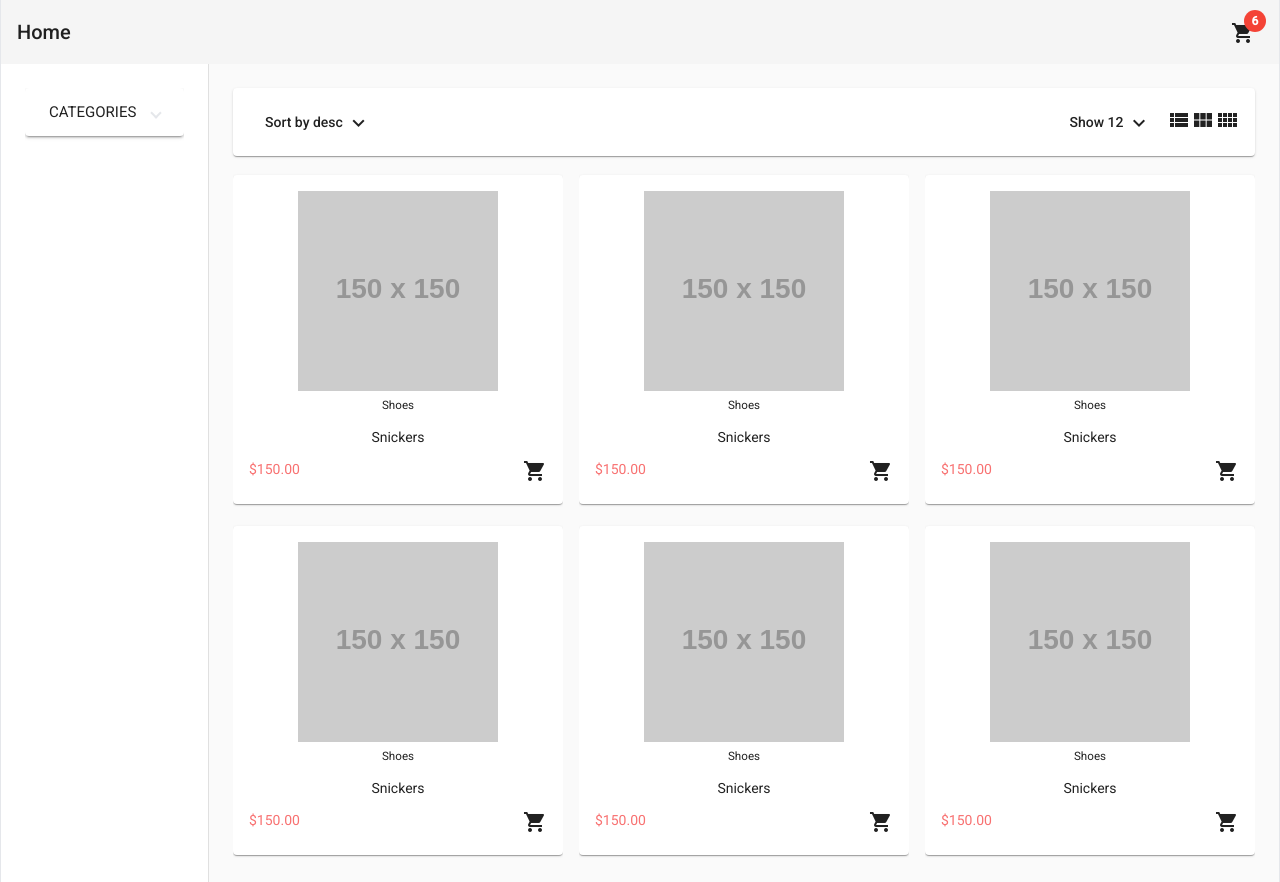
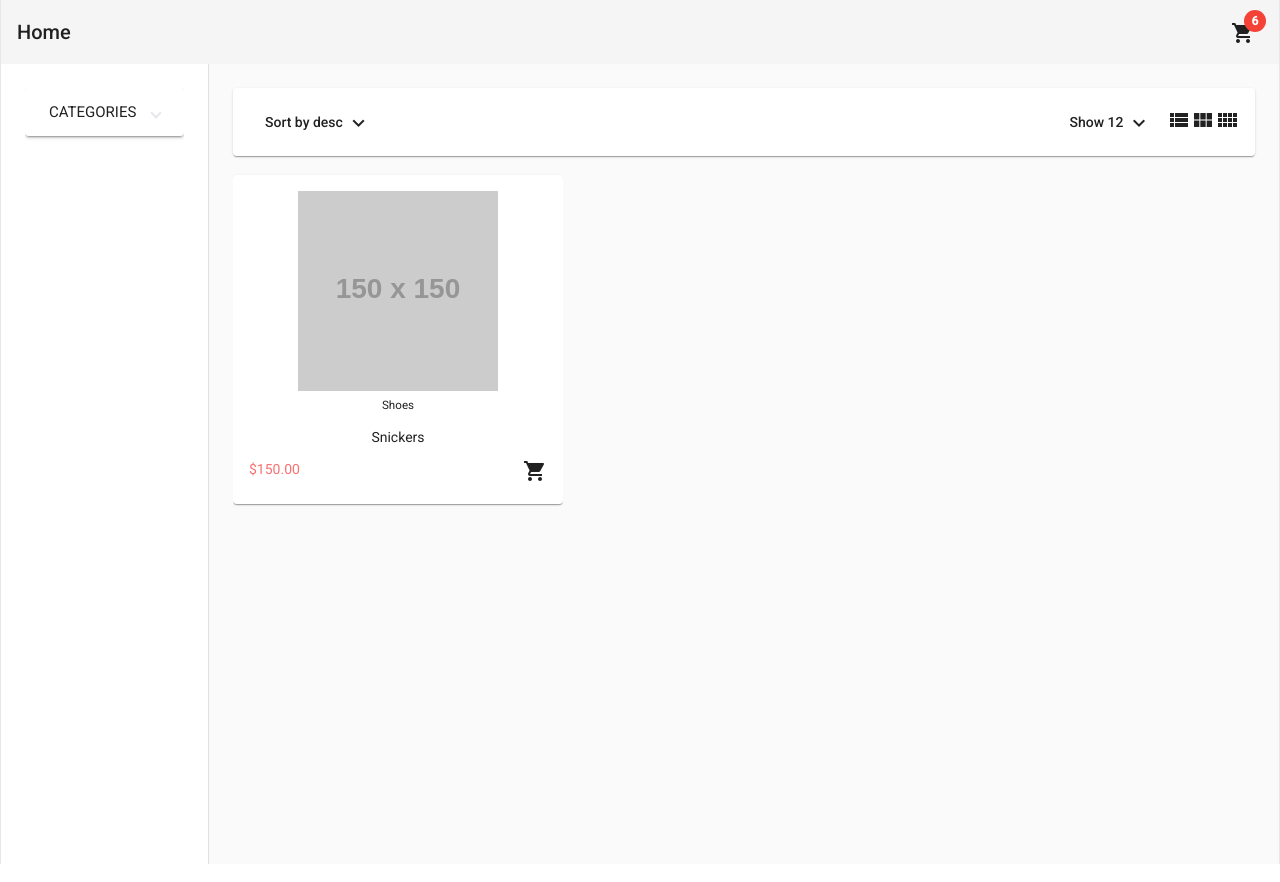
Before and after one commit to AndreyUA/webshop, an Angular app: page /home in a window 1280 px wide. Built offline with nearby package versions, Linux system fonts and the light colour scheme.

Commit message:
feat: car service, adding products

```diff
--- a/src/app/app.module.ts
+++ b/src/app/app.module.ts
@@ -23,6 +23,7 @@
 import { FiltersComponent } from "./pages/home/components/filters/filters.component";
 import { ProductBoxComponent } from "./pages/home/components/product-box/product-box.component";
 import { CartComponent } from "./pages/cart/cart.component";
+import { CartService } from "./services/cart.service";
 
 @NgModule({
   declarations: [
@@ -51,7 +52,7 @@
     MatBadgeModule,
     MatSnackBarModule,
   ],
-  providers: [],
+  providers: [CartService],
   bootstrap: [AppComponent],
 })
 export class AppModule {}
--- a/src/app/pages/home/components/product-box/product-box.component.html
+++ b/src/app/pages/home/components/product-box/product-box.component.html
@@ -31,7 +31,7 @@
           {{ "150" | currency }}
         </span>
 
-        <button>
+        <button (click)="onAddToCart()">
           <mat-icon class="text-grey-500"> shopping_cart </mat-icon>
         </button>
       </div>
--- a/src/app/pages/home/components/product-box/product-box.component.ts
+++ b/src/app/pages/home/components/product-box/product-box.component.ts
@@ -1,4 +1,5 @@
-import { Component, Input, OnInit } from "@angular/core";
+import { Component, EventEmitter, Input, OnInit, Output } from "@angular/core";
+import { Product } from "src/app/models/prduct.model";
 
 @Component({
   selector: "app-product-box",
@@ -6,8 +7,22 @@
 })
 export class ProductBoxComponent implements OnInit {
   @Input() isFullWidthMode: boolean = false;
+  @Output() addToCart: EventEmitter<Product> = new EventEmitter();
+
+  product: Product | undefined = {
+    id: 1,
+    title: "Snickers",
+    price: 150,
+    category: "shoes",
+    description: "Description",
+    image: "https://via.placeholder.com/150",
+  };
 
   constructor() {}
 
   ngOnInit(): void {}
+
+  onAddToCart(): void {
+    this.addToCart.emit(this.product);
+  }
 }
--- a/src/app/pages/home/home.component.html
+++ b/src/app/pages/home/home.component.html
@@ -16,41 +16,7 @@
         <app-product-box
           class="w-full"
           [isFullWidthMode]="cols === 1"
-        ></app-product-box>
-      </mat-grid-tile>
-
-      <mat-grid-tile>
-        <app-product-box
-          class="w-full"
-          [isFullWidthMode]="cols === 1"
-        ></app-product-box>
-      </mat-grid-tile>
-
-      <mat-grid-tile>
-        <app-product-box
-          class="w-full"
-          [isFullWidthMode]="cols === 1"
-        ></app-product-box>
-      </mat-grid-tile>
-
-      <mat-grid-tile>
-        <app-product-box
-          class="w-full"
-          [isFullWidthMode]="cols === 1"
-        ></app-product-box>
-      </mat-grid-tile>
-
-      <mat-grid-tile>
-        <app-product-box
-          class="w-full"
-          [isFullWidthMode]="cols === 1"
-        ></app-product-box>
-      </mat-grid-tile>
-
-      <mat-grid-tile>
-        <app-product-box
-          class="w-full"
-          [isFullWidthMode]="cols === 1"
+          (addToCart)="onAddToCart($event)"
         ></app-product-box>
       </mat-grid-tile>
     </mat-grid-list>
--- a/src/app/pages/home/home.component.ts
+++ b/src/app/pages/home/home.component.ts
@@ -1,4 +1,6 @@
 import { Component, OnInit } from "@angular/core";
+import { Product } from "src/app/models/prduct.model";
+import { CartService } from "src/app/services/cart.service";
 
 const ROWS_HEIGHT: { [id: number]: number } = {
   1: 400,
@@ -15,9 +17,19 @@
   rowHeight: keyof typeof ROWS_HEIGHT = ROWS_HEIGHT[this.cols];
   category: string | undefined;
 
-  constructor() {}
+  constructor(private cartService: CartService) {}
 
   ngOnInit(): void {}
+
+  onAddToCart($event: Product): void {
+    this.cartService.addToCart({
+      id: $event.id,
+      name: $event.title,
+      price: $event.price,
+      product: $event.image,
+      quantity: 1,
+    });
+  }
 
   onColumnsCountChange(colsNumber: number): void {
     this.cols = colsNumber;
--- /dev/null
+++ b/src/app/services/cart.service.ts
@@ -0,0 +1,30 @@
+import { Injectable } from "@angular/core";
+import { MatSnackBar } from "@angular/material/snack-bar";
+import { BehaviorSubject } from "rxjs";
+import { Cart, CartItem } from "../models/cart.model";
+
+@Injectable({
+  providedIn: "root",
+})
+export class CartService {
+  cart: BehaviorSubject<Cart> = new BehaviorSubject<Cart>({ items: [] });
+
+  constructor(private snackBar: MatSnackBar) {}
+
+  addToCart(item: CartItem): void {
+    const items: CartItem[] = [...this.cart.value.items];
+
+    const itemInCart = items.find((currentItem) => item.id === currentItem.id);
+
+    if (itemInCart) {
+      itemInCart.quantity++;
+    } else {
+      items.push(item);
+    }
+
+    this.cart.next({ items });
+    this.snackBar.open("1 item added to cart.", "OK", { duration: 3000 });
+
+    console.log(this.cart.value);
+  }
+}
```
Also changed, not shown: src/app/models/prduct.model.ts (added, +8 -0 lines).
